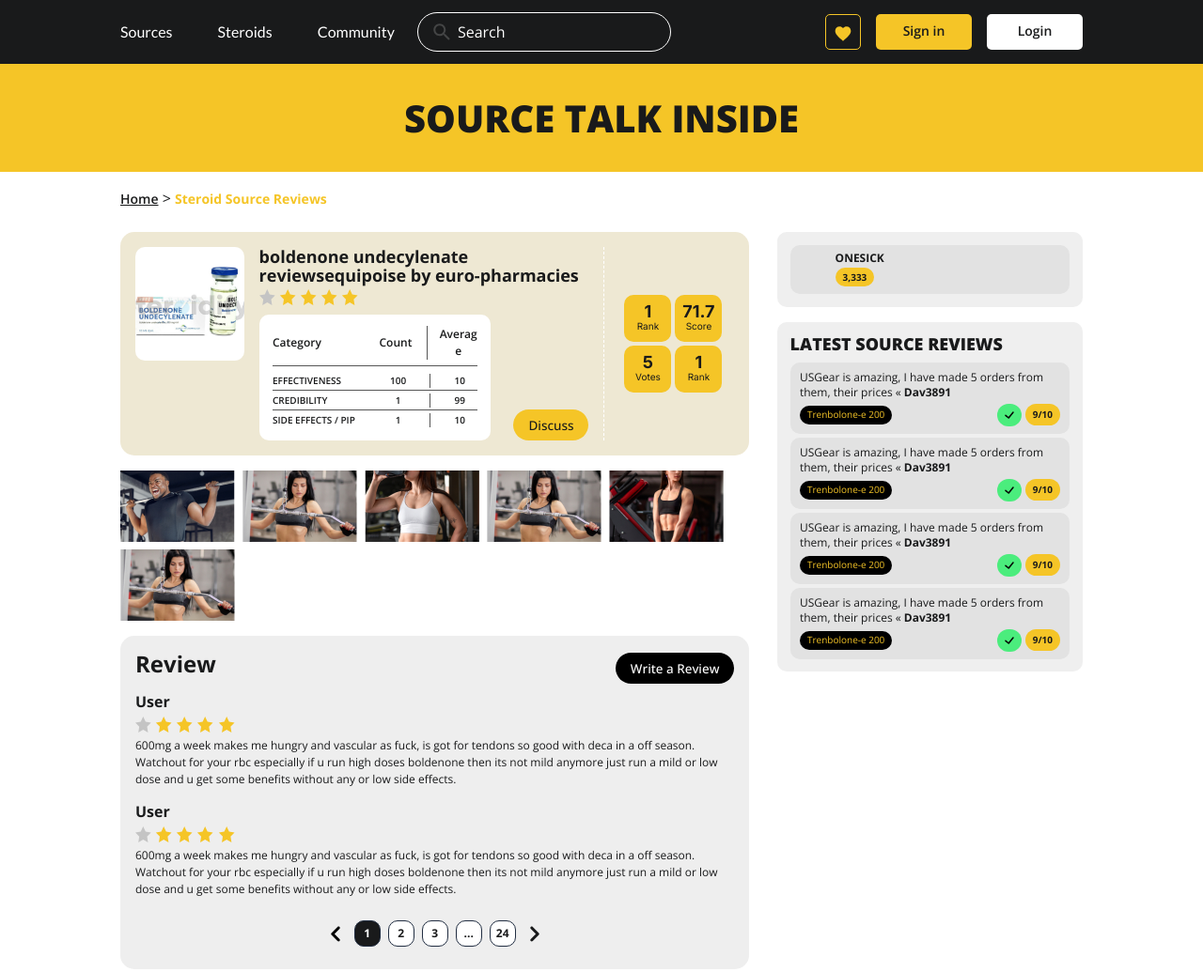
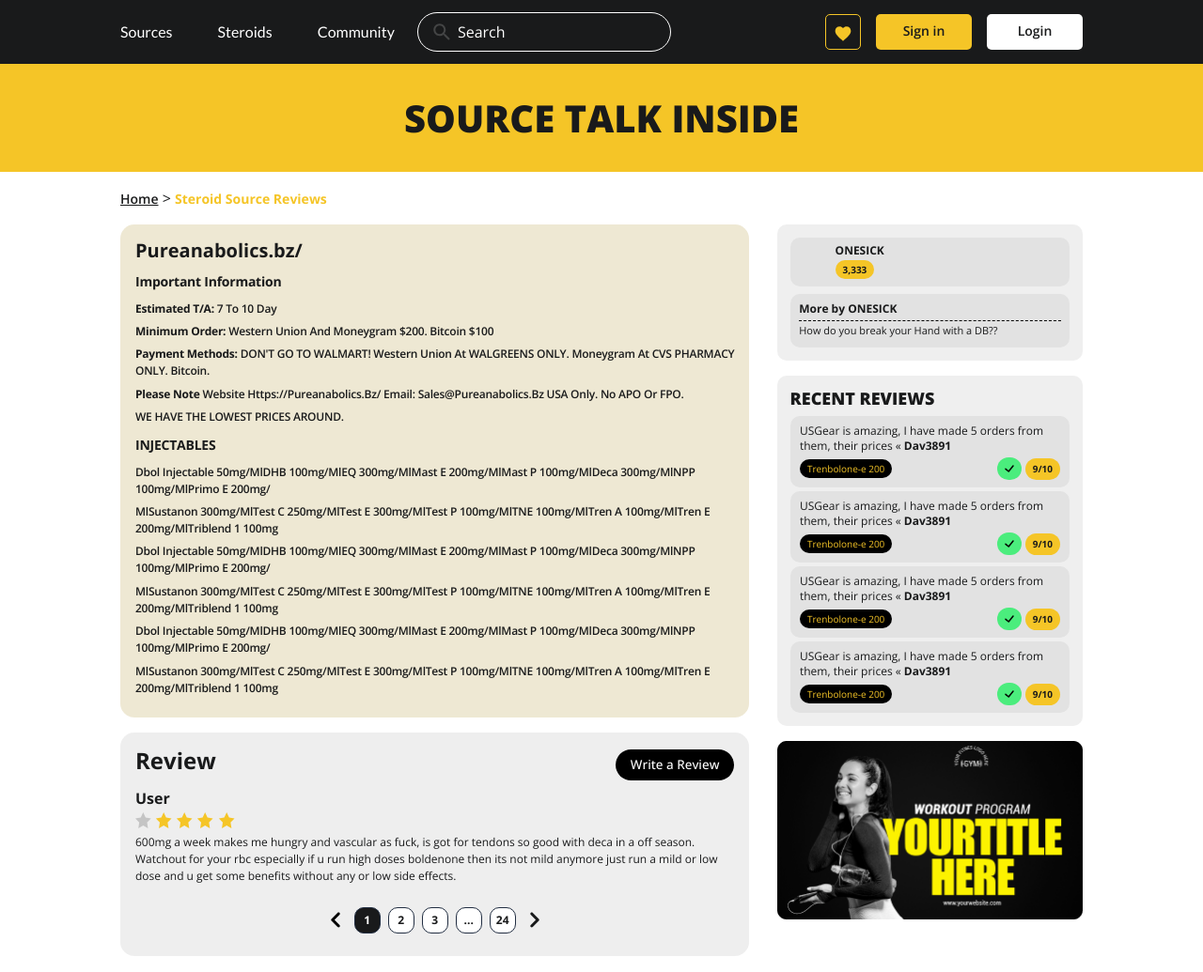
Before and after one commit to ShadowCracks/roid-html, a plain HTML site: page source-talk-inside.html in a window 1280 px wide. Shown: the whole page at 94% size. Drawn offline with nearby package versions, Linux system fonts and the light colour scheme.

Commit message:
source-talk-inside added

```diff
--- a/source-talk-inside.html
+++ b/source-talk-inside.html
@@ -23,7 +23,6 @@
   <body onload="generateHeader('Source Talk Inside')">
     <main class="main-container">
       <div id="header-container"></div>
-
       <div class="bread-crumb w-80 mx-auto mt-3">
         <a href="#" class="fs-7 fw-semibold underline">Home</a>
         <span> > </span>
@@ -31,126 +30,69 @@
           >Steroid Source Reviews</span
         >
       </div>
-      <div class="main-wrapper mx-auto mt-4">
+      <div class="main-wrapper mx-auto mt-3">
         <div class="main-section mt-3 d-flex justify-content-between">
           <div class="source-review-inside w-100 flex flex-column">
             <section class="item-detail flex gap-3 bg-bg3 rounded-xl p-3">
               <div class="item-detail_content-wrapper flex gap-3">
-                <div class="item-detail_img rounded-lg">
-                  <img
-                    src="images/source-review-img.png"
-                    class="rounded-lg"
-                    alt=""
-                  />
-                </div>
                 <div class="item-detail_content">
-                  <h5 class="fs-6 m-0">
-                    BOLDENONE UNDECYLENATE REVIEWSEQUIPOISE BY EURO-PHARMACIES
-                  </h5>
-                  <div class="review-stars">
-                    <img src="images/icon-review-star-empty.svg" alt="" />
-                    <img src="images/icon-review-star.svg" alt="" />
-                    <img src="images/icon-review-star.svg" alt="" />
-                    <img src="images/icon-review-star.svg" alt="" />
-                    <img src="images/icon-review-star.svg" alt="" />
+                  <h4 class="fs-5 fw-bold">Pureanabolics.bz/</h4>
+                  <div class="item-detail_content-text">
+                    <h5>Important Information</h5>
+                    <p>
+                      <span class="fw-bold">Estimated T/A: </span>7 to 10 day
+                    </p>
+                    <p>
+                      <span class="fw-bold">Minimum Order: </span>Western Union
+                      and Moneygram $200. Bitcoin $100
+                    </p>
+                    <p>
+                      <span class="fw-bold">Payment Methods: </span>DON'T GO TO
+                      WALMART! Western Union at WALGREENS ONLY. Moneygram at CVS
+                      PHARMACY ONLY. Bitcoin.
+                    </p>
+                    <p>
+                      <span class="fw-bold">Please note </span>Website
+                      https://pureanabolics.bz/ Email: sales@Pureanabolics.bz
+                      USA only. No APO or FPO.
+                    </p>
+                    <p>WE HAVE THE LOWEST PRICES AROUND.</p>
                   </div>
-                  <div
-                    class="item-detail_table-wrapper mt-2 d-flex align-items-end justify-content-between gap-4"
-                  >
-                    <div class="w-100 item-detail_table bg-white rounded-lg">
-                      <div
-                        class="item-detail_table-head d-flex align-items-center gap-2 justify-content-between"
-                      >
-                        <span class="fs-9 fw-semibold">Category</span>
-                        <span class="fs-9 fw-semibold">Count</span>
-                        <span class="fs-9 fw-semibold">Average</span>
-                      </div>
-                      <div class="item-detail_table-body">
-                        <div
-                          class="item-detail_table-body_item d-flex align-items-center gap-2 justify-content-between"
-                        >
-                          <span class="fs-10 fw-semibold text-uppercase"
-                            >EFFECTIVENESS</span
-                          >
-                          <span class="fs-10 fw-semibold text-uppercase"
-                            >100</span
-                          >
-                          <span class="fs-10 fw-semibold text-uppercase"
-                            >10</span
-                          >
-                        </div>
-                        <div
-                          class="item-detail_table-body_item d-flex align-items-center gap-2 justify-content-between"
-                        >
-                          <span class="fs-10 fw-semibold text-uppercase"
-                            >CREDIBILITY</span
-                          >
-                          <span class="fs-10 fw-semibold text-uppercase"
-                            >1</span
-                          >
-                          <span class="fs-10 fw-semibold text-uppercase"
-                            >99</span
-                          >
-                        </div>
-                        <div
-                          class="item-detail_table-body_item d-flex align-items-center gap-2 justify-content-between"
-                        >
-                          <span class="fs-10 fw-semibold text-uppercase"
-                            >SIDE EFFECTS / PIP</span
-                          >
-                          <span class="fs-10 fw-semibold text-uppercase"
-                            >1</span
-                          >
-                          <span class="fs-10 fw-semibold text-uppercase"
-                            >10</span
-                          >
-                        </div>
-                      </div>
-                    </div>
-                    <a href="#" class="rounded-btn bg-primary-800"> Discuss</a>
+                  <div class="item-detail_content-text">
+                    <h5>INJECTABLES</h5>
+                    <p>
+                      Dbol Injectable 50mg/mlDHB 100mg/mlEQ 300mg/mlMast E
+                      200mg/mlMast P 100mg/mlDeca 300mg/mlNPP 100mg/mlPrimo E
+                      200mg/
+                    </p>
+                    <p>
+                      mlSustanon 300mg/mlTest C 250mg/mlTest E 300mg/mlTest P
+                      100mg/mlTNE 100mg/mlTren A 100mg/mlTren E 200mg/mlTriblend
+                      1 100mg
+                    </p>
+                    <p>
+                      Dbol Injectable 50mg/mlDHB 100mg/mlEQ 300mg/mlMast E
+                      200mg/mlMast P 100mg/mlDeca 300mg/mlNPP 100mg/mlPrimo E
+                      200mg/
+                    </p>
+                    <p>
+                      mlSustanon 300mg/mlTest C 250mg/mlTest E 300mg/mlTest P
+                      100mg/mlTNE 100mg/mlTren A 100mg/mlTren E 200mg/mlTriblend
+                      1 100mg
+                    </p>
+                    <p>
+                      Dbol Injectable 50mg/mlDHB 100mg/mlEQ 300mg/mlMast E
+                      200mg/mlMast P 100mg/mlDeca 300mg/mlNPP 100mg/mlPrimo E
+                      200mg/
+                    </p>
+                    <p>
+                      mlSustanon 300mg/mlTest C 250mg/mlTest E 300mg/mlTest P
+                      100mg/mlTNE 100mg/mlTren A 100mg/mlTren E 200mg/mlTriblend
+                      1 100mg
+                    </p>
                   </div>
                 </div>
               </div>
-              <div
-                class="item-detail_stats-wrapper d-flex align-items-center border-l-dt-white"
-              >
-                <div
-                  class="item-detail_stats d-flex align-items-end gap-1 flex-wrap"
-                >
-                  <div
-                    class="item-detail_stats-item rounded-lg bg-primary-800 d-flex flex-column align-items-center justify-content-center"
-                  >
-                    <span>1</span>
-                    <span>Rank</span>
-                  </div>
-                  <div
-                    class="item-detail_stats-item rounded-lg bg-primary-800 d-flex flex-column align-items-center justify-content-center"
-                  >
-                    <span>71.7</span>
-                    <span>Score</span>
-                  </div>
-                  <div
-                    class="item-detail_stats-item rounded-lg bg-primary-800 d-flex flex-column align-items-center justify-content-center"
-                  >
-                    <span>5</span>
-                    <span>Votes</span>
-                  </div>
-                  <div
-                    class="item-detail_stats-item rounded-lg bg-primary-800 d-flex flex-column align-items-center justify-content-center"
-                  >
-                    <span>1</span>
-                    <span>Rank</span>
-                  </div>
-                </div>
-              </div>
-            </section>
-            <section class="workout-images d-flex flex-wrap gap-2">
-              <img src="images/workout-img1.png" alt="" />
-              <img src="images/workout-img2.png" alt="" />
-              <img src="images/workout-img3.png" alt="" />
-              <img src="images/workout-img2.png" alt="" />
-              <img src="images/workout-img5.png" alt="" />
-              <img src="images/workout-img2.png" alt="" />
             </section>
             <section class="review bg-bg8 rounded-xl p-3">
               <div
@@ -162,23 +104,6 @@
                 >
               </div>
               <div class="review-list d-flex flex-column gap-3 mt-2">
-                <div class="review-item">
-                  <h6 class="m-0 fw-bold">User</h6>
-                  <div class="review-stars">
-                    <img src="images/icon-review-star-empty.svg" alt="" />
-                    <img src="images/icon-review-star.svg" alt="" />
-                    <img src="images/icon-review-star.svg" alt="" />
-                    <img src="images/icon-review-star.svg" alt="" />
-                    <img src="images/icon-review-star.svg" alt="" />
-                  </div>
-                  <p class="fs-9 m-0 mt-1">
-                    600mg a week makes me hungry and vascular as fuck, is got
-                    for tendons so good with deca in a off season. Watchout for
-                    your rbc especially if u run high doses boldenone then its
-                    not mild anymore just run a mild or low dose and u get some
-                    benefits without any or low side effects.
-                  </p>
-                </div>
                 <div class="review-item">
                   <h6 class="m-0 fw-bold">User</h6>
                   <div class="review-stars">
@@ -234,21 +159,29 @@
             </section>
           </div>
           <aside class="d-flex flex-column gap-3">
-            <div class="aside-card bg-bg6 rounded-lg">
+            <div class="aside-card bg-bg6 rounded-lg d-flex flex-column gap-2">
               <div class="aside-card_subcard bg-bg7 rounded-lg px-5">
                 <p class="fs-9 fw-bold p-0 m-0 line-h-sm">ONESICK</p>
                 <span class="aside-tags bg-primary-800 rounded-xl fs-10 fw-bold"
                   >3,333</span
                 >
               </div>
+              <div
+                class="aside-card_subcard aside-card_subcard_split bg-bg7 rounded-lg"
+              >
+                <p class="fs-9 fw-bold p-0 m-0 line-h-sm">More by ONESICK</p>
+                <span class="fs-9-5"
+                  >How do you break your Hand with a DB??</span
+                >
+              </div>
             </div>
             <div class="aside-card bg-bg6 rounded-lg">
-              <h4 class="">LATEST SOURCE REVIEWS</h4>
+              <h4 class="">RECENT REVIEWS</h4>
               <div class="d-flex flex-column gap-1">
                 <div class="aside-card_subcard bg-bg7 rounded-lg">
                   <p class="fs-9 fw-medium m-0 mb-1">
                     USGear is amazing, I have made 5 orders from them, their
-                    prices « <span class="fw-bold">Dav3891</span>
+                    prices « <a href="#" class="fw-bold">Dav3891</a>
                   </p>
                   <div
                     class="d-flex align-items-center justify-content-between"
@@ -274,7 +207,7 @@
                 <div class="aside-card_subcard bg-bg7 rounded-lg">
                   <p class="fs-9 fw-medium m-0 mb-1">
                     USGear is amazing, I have made 5 orders from them, their
-                    prices « <span class="fw-bold">Dav3891</span>
+                    prices « <a href="#" class="fw-bold">Dav3891</a>
                   </p>
                   <div
                     class="d-flex align-items-center justify-content-between"
@@ -300,7 +233,7 @@
                 <div class="aside-card_subcard bg-bg7 rounded-lg">
                   <p class="fs-9 fw-medium m-0 mb-1">
                     USGear is amazing, I have made 5 orders from them, their
-                    prices « <span class="fw-bold">Dav3891</span>
+                    prices « <a href="#" class="fw-bold">Dav3891</a>
                   </p>
                   <div
                     class="d-flex align-items-center justify-content-between"
@@ -326,7 +259,7 @@
                 <div class="aside-card_subcard bg-bg7 rounded-lg">
                   <p class="fs-9 fw-medium m-0 mb-1">
                     USGear is amazing, I have made 5 orders from them, their
-                    prices « <span class="fw-bold">Dav3891</span>
+                    prices « <a href="#" class="fw-bold">Dav3891</a>
                   </p>
                   <div
                     class="d-flex align-items-center justify-content-between"
@@ -351,6 +284,7 @@
                 </div>
               </div>
             </div>
+            <img src="images/aside-img-sm.png" alt="" />
           </aside>
         </div>
       </div>
--- a/style.css
+++ b/style.css
@@ -624,6 +624,36 @@ header nav {
 .source-review-inside {
   gap: 1rem;
 }
+.aside-card_subcard_split {
+  padding: 0.6rem !important;
+}
+.aside-card_subcard_split span {
+  width: 100%;
+  display: block;
+  border-top: 1px dashed black;
+  margin-top: 0.4rem;
+  padding-top: 0.15rem;
+}
+.item-detail_content-text {
+  margin-top: 0.7rem;
+}
+.item-detail_content-text h5 {
+  font-size: 14px !important;
+  font-weight: 700 !important;
+  line-height: 20px;
+  letter-spacing: -0.24px;
+  text-transform: capitalize;
+  margin: 0.585rem 0 !important;
+}
+.item-detail_content-text p {
+  font-size: 12px;
+  font-style: normal;
+  font-weight: 600;
+  line-height: 18px; /* 166.667% */
+  letter-spacing: -0.24px;
+  text-transform: capitalize;
+  margin: 0.4rem 0;
+}
 @media screen and (max-width: 1200px) {
   .auth-container .right {
     padding: 1rem 1.85rem;
```
Also changed, not shown: source-review-inside.html (+7 -7 lines), source-review.html (+11 -11 lines), source-talk.html (+7 -7 lines).
